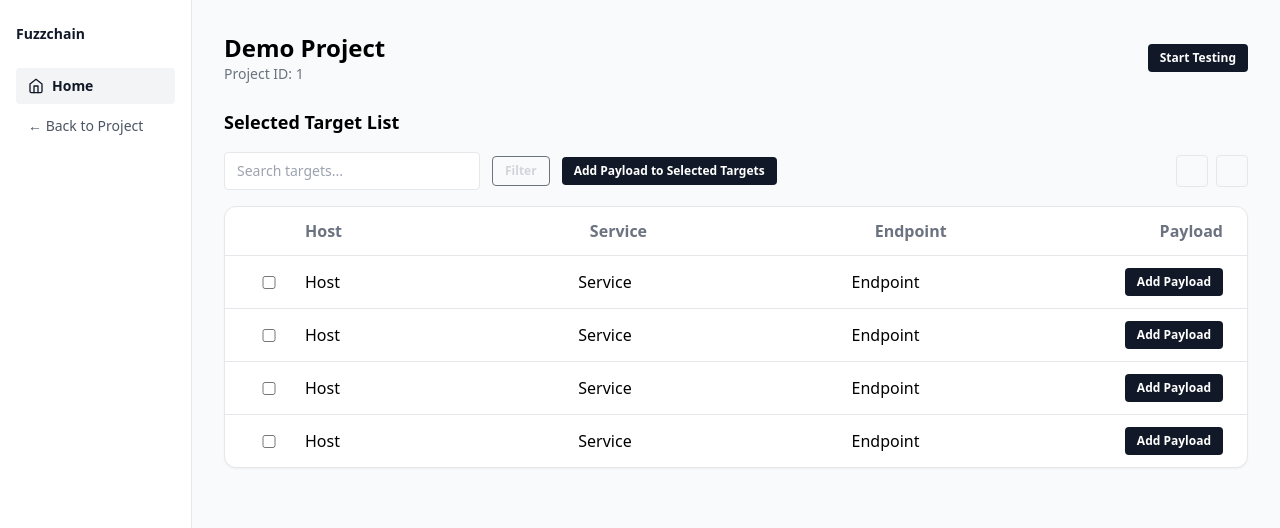
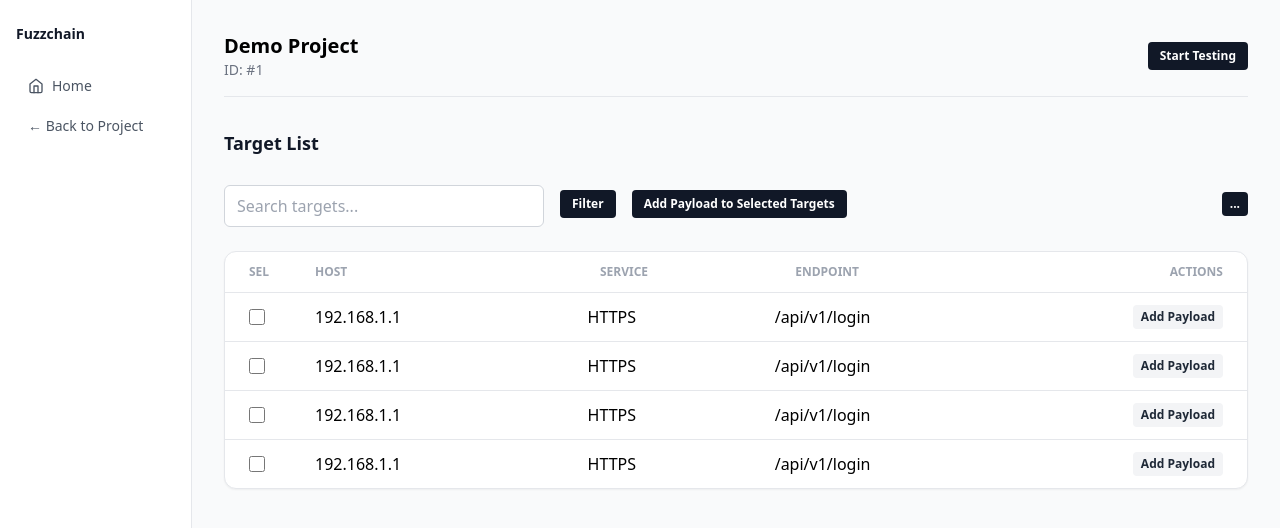
Before and after one commit to Mayrinamelie/fuzzchain-ui, a SvelteKit app: page /fuzzing/1 in a window 1280 px wide. Shown: the top 528 px of the page. Built offline with nearby package versions, Linux system fonts and the light colour scheme.

Commit message:
Restructed Fuzzing Page
Table layout and spacing are uniform with the Dashboard.

```diff
--- a/src/routes/fuzzing/[id]/+page.svelte
+++ b/src/routes/fuzzing/[id]/+page.svelte
@@ -1,85 +1,77 @@
 <script>
+  import Sidebar from '$lib/components/Sidebar.svelte';
+  import Button from '$lib/components/Button.svelte';
+  import Card from '$lib/components/Card.svelte';
+  import CardRow from '$lib/components/CardRow.svelte';
+  import TextField from '$lib/components/TextField.svelte';
+  import Checkbox from '$lib/components/Checkbox.svelte';
 
-import { page } from '$app/stores';
+  // UI State for the target list
+  let searchQuery = $state('');
+  let selectedTargets = $state(new Set());
 
-import Sidebar from '$lib/components/Sidebar.svelte';
-import Button from '$lib/components/Button.svelte';
-import Card from '$lib/components/Card.svelte';
-import CardRow from '$lib/components/CardRow.svelte';
-
-let currentProjectId = $derived($page.params.id);
-
-const project = { id: currentProjectId, name: "Demo Project" };
-
+  function toggleTarget(id) {
+    if (selectedTargets.has(id)) selectedTargets.delete(id);
+    else selectedTargets.add(id);
+  }
 </script>
 
-<div class="flex">
-  <Sidebar activePage="home" />
+<div class="flex min-h-screen bg-gray-50">
+  <Sidebar activePage="fuzzing" />
 
-  <div class="flex-1 p-8 bg-gray-50 min-h-screen">
+  <main class="flex-1 p-8">
 
-    <!--  Top Header -->
-    <div class="flex items-center justify-between mb-6">
+    <div class="flex items-center justify-between mb-8 border-b border-gray-200 pb-4">
       <div>
-        <h1 class="text-2xl font-semibold">{project.name}</h1>
-        <p class="text-sm text-gray-500">Project ID: {project.id}</p>
+        <h1 class="text-xl font-bold">Demo Project</h1>
+        <p class="text-sm text-gray-500">ID: #1</p>
       </div>
-
       <Button label="Start Testing" variant="primary" />
     </div>
 
-    <!--  Section -->
-    <div class="space-y-4">
+    <div class="space-y-6">
+      <h2 class="text-lg font-bold text-gray-900">Target List</h2>
 
-      <h2 class="text-lg font-semibold">Selected Target List</h2>
+      <div class="flex items-center gap-4">
+        <div class="w-80">
+          <TextField placeholder="Search targets..." bind:value={searchQuery} />
+        </div>
 
-      <!--  Toolbar -->
-      <div class="flex items-center gap-3">
-        <input
-          type="text"
-          placeholder="Search targets..."
-          class="border rounded px-3 py-2 w-64 text-sm"
-        />
-
-        <Button label="Filter" variant="outline" />
+        <Button label="Filter" variant="primary" />
 
         <Button
           label="Add Payload to Selected Targets"
           variant="primary"
+          disabled={selectedTargets.size === 0}
         />
 
         <div class="ml-auto flex gap-2">
-          <!-- fake icons -->
-          <div class="w-8 h-8 border rounded"></div>
-          <div class="w-8 h-8 border rounded"></div>
+          <Button label="..." variant="primary" size="sm" />
         </div>
       </div>
 
-      <!--  Table Card -->
-      <Card columns="40px 1fr 1fr 1fr auto">
+      <Card columns="50px 1.5fr 1fr 2fr auto">
 
-        <!-- Header Row -->
-        <CardRow class="font-semibold text-gray-500">
-          <span></span>
+        <CardRow class="text-xs font-bold text-gray-400 uppercase">
+          <span>Sel</span>
           <span>Host</span>
           <span>Service</span>
           <span>Endpoint</span>
-          <span>Payload</span>
+          <span class="text-right">Actions</span>
         </CardRow>
 
-        <!-- Rows -->
-        {#each [1,2,3,4] as _}
+        {#each [1, 2, 3, 4] as id}
           <CardRow>
-            <input type="checkbox" />
-            <span>Host</span>
-            <span>Service</span>
-            <span>Endpoint</span>
-            <Button label="Add Payload" variant="primary" />
+            <Checkbox checked={selectedTargets.has(id)} onchange={() => toggleTarget(id)} />
+            <span class="text-primary text-s">192.168.1.1</span>
+            <span class="text-primary text-s">HTTPS</span>
+            <span class="text-primary text-s">/api/v1/login</span>
+            <div class="flex justify-end">
+              <Button label="Add Payload" variant="tertiary" size="sm" />
+            </div>
           </CardRow>
         {/each}
-
       </Card>
     </div>
-
-  </div>
+  </main>
 </div>
```
